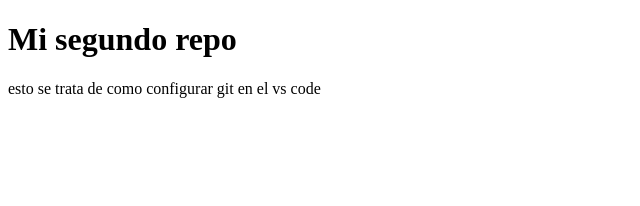
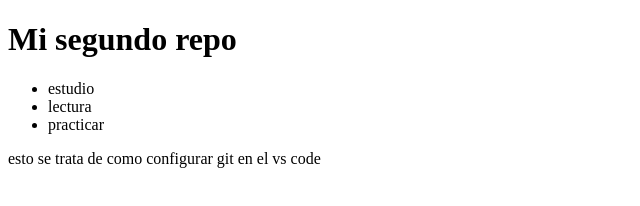
Before and after one commit to yose232323/gitsegundo, a plain HTML site: page index.html in a window 1280 px wide. Shown: the whole page, without its empty margins (0-640 px from the left). Drawn offline with Linux system fonts and the light colour scheme.

Commit message:
parrafo cambio

```diff
--- a/index.html
+++ b/index.html
@@ -7,6 +7,13 @@
   </head>
   <body>
     <h1>Mi segundo repo</h1>
+    <p>
+      <ul>
+        <li> estudio</li>
+        <li>lectura</li>
+        <li>practicar</li>
+      </ul>
+    </p>
     <p>esto se trata de como configurar git en el vs code</p>
   </body>
 </html>
```
